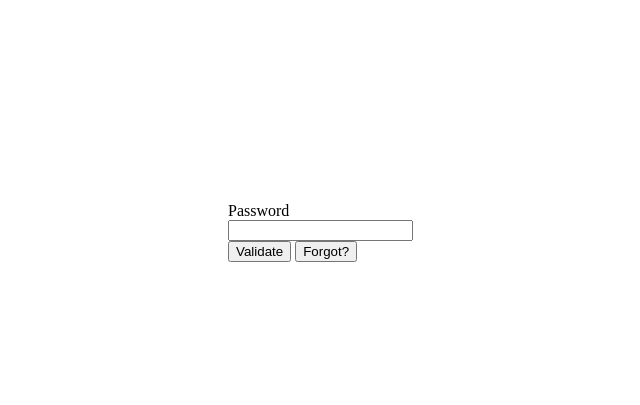
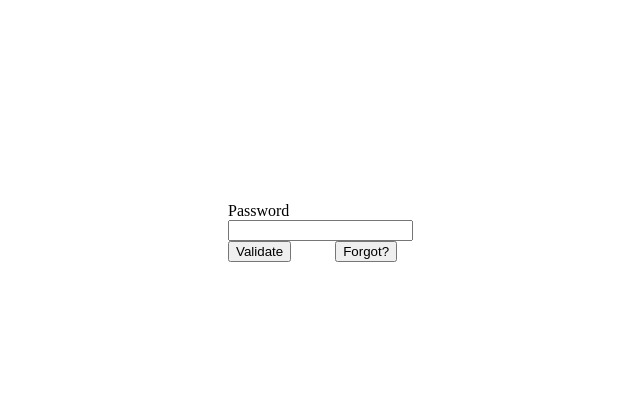
Before and after one commit to LouisWeis/csh-19th-birthday, a plain HTML site: page index.html in a window 1280 px wide. Shown: the part 98-503 px from the top of the page, without its empty margins (262-902 px from the left). Drawn offline with Linux system fonts and the light colour scheme.

Commit message:
Update index.html

```diff
--- a/index.html
+++ b/index.html
@@ -13,6 +13,11 @@
             margin-top:-100px;
 
 }
+#way
+	{
+		margin-left:40px;
+	}
+
 </style>
 </head>
 <body>
@@ -20,7 +25,7 @@
 <label>Password</label><br>
 <input id="password" type="password"><br>
 <button onclick="myFunction()">Validate</button>
-<button onclick="myFunction2()">Forgot?</button>
+<button onclick="myFunction2()" id="way">Forgot?</button>
 </div>
 <script>
 function myFunction2(){
```
